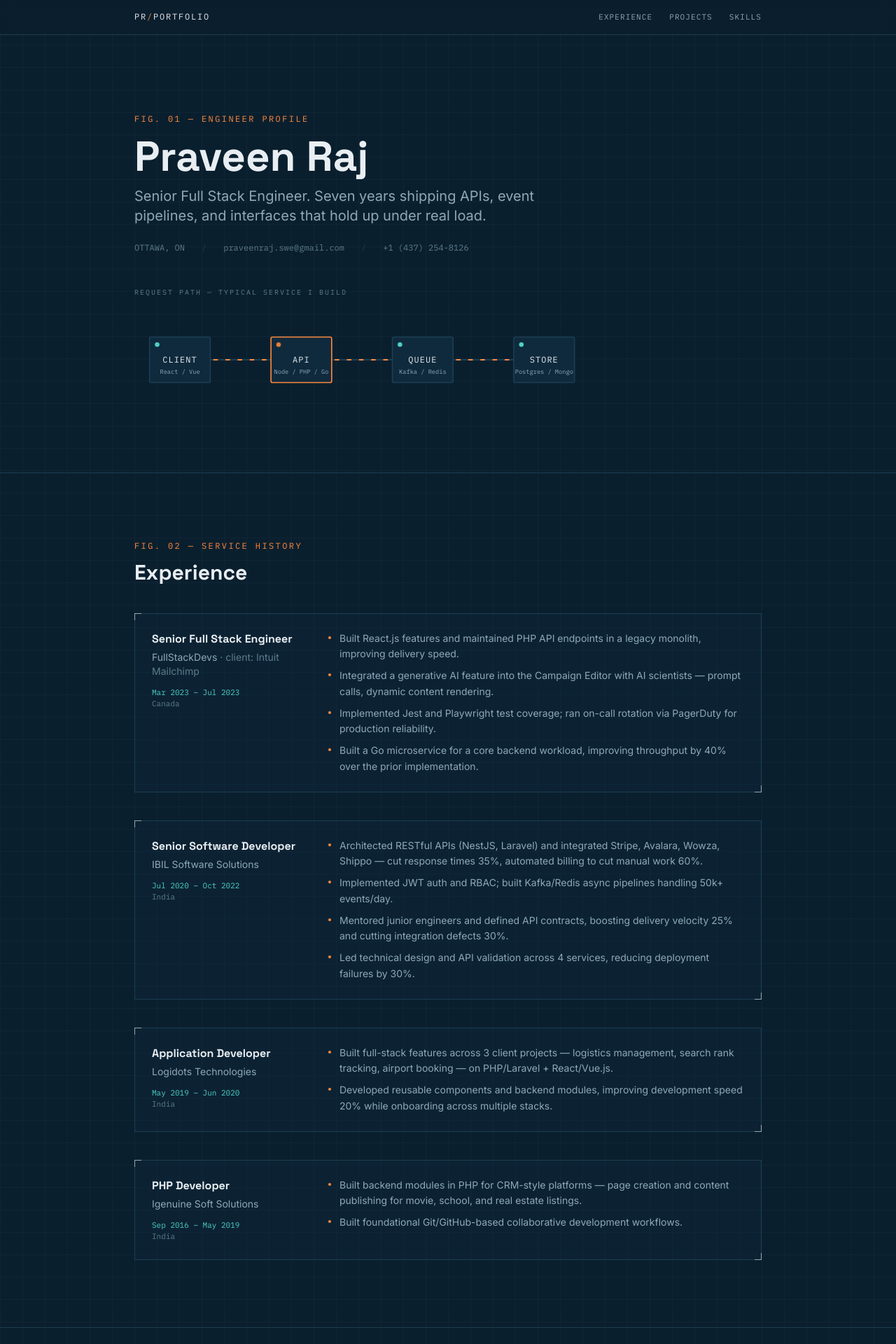
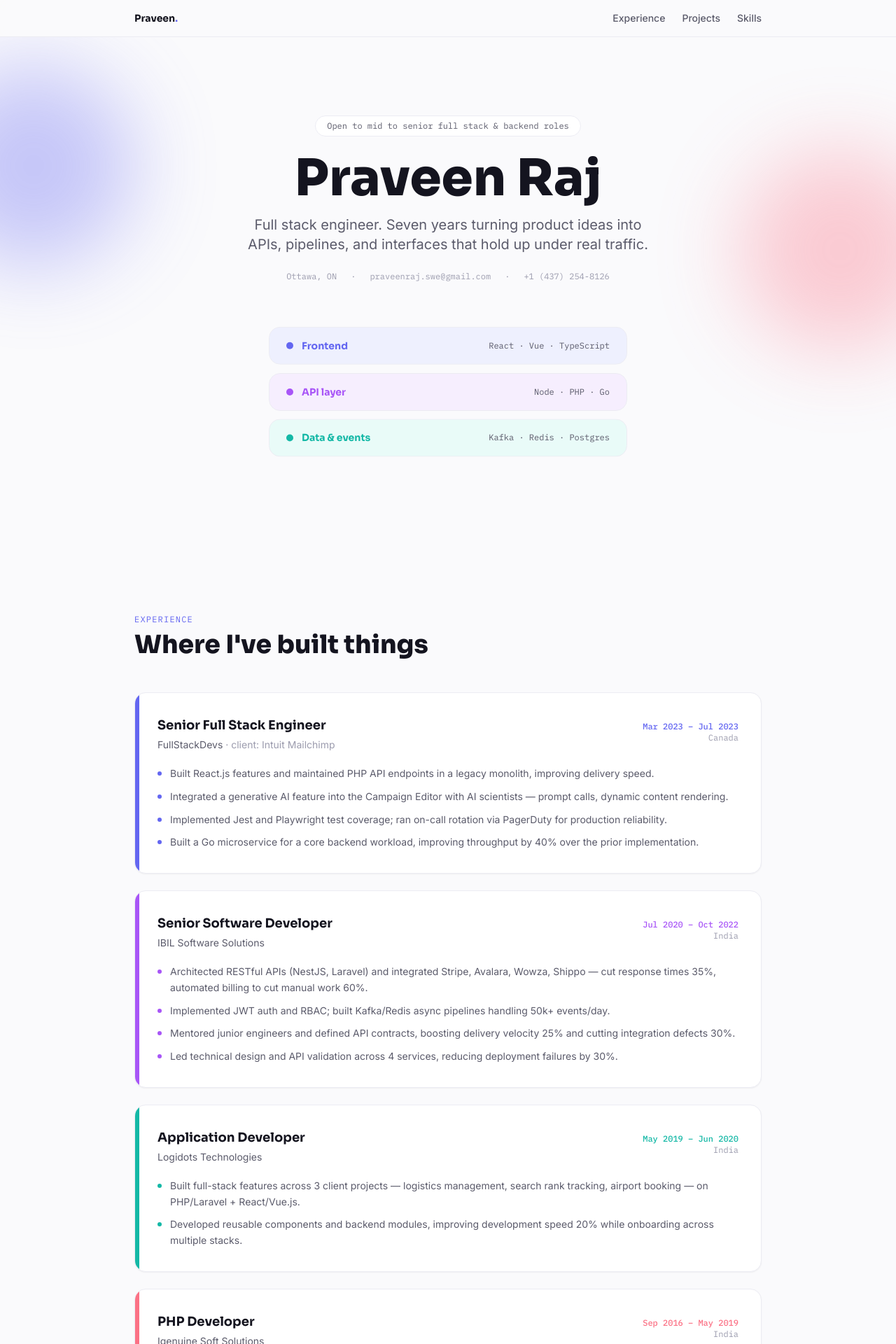
Before and after one commit to praveenraj1993/portfolio, a Next.js app: page / in a window 1280 px wide. Shown: the top 1920 px of the page at 70% size. Built offline with nearby package versions, Linux system fonts and the light colour scheme.

Commit message:
Switch to colorful design

```diff
--- a/app/globals.css
+++ b/app/globals.css
@@ -7,47 +7,23 @@ html {
 }
 
 body {
-  background-color: #0a1f2e;
-  color: #e8eef2;
-  background-image:
-    linear-gradient(#1c3e5233 1px, transparent 1px),
-    linear-gradient(90deg, #1c3e5233 1px, transparent 1px);
-  background-size: 32px 32px;
+  background-color: #fafafc;
+  color: #14141f;
 }
 
 ::selection {
-  background-color: #ff8a3d;
-  color: #0a1f2e;
+  background-color: #a855f7;
+  color: #ffffff;
 }
 
 :focus-visible {
-  outline: 2px solid #ff8a3d;
+  outline: 2px solid #6366f1;
   outline-offset: 3px;
 }
 
-.corner-bracket {
-  position: relative;
-}
-.corner-bracket::before,
-.corner-bracket::after {
-  content: "";
-  position: absolute;
-  width: 10px;
-  height: 10px;
-  border-color: #5f7b8c;
-  opacity: 0.6;
-}
-.corner-bracket::before {
-  top: -1px;
-  left: -1px;
-  border-top: 1px solid;
-  border-left: 1px solid;
-}
-.corner-bracket::after {
-  bottom: -1px;
-  right: -1px;
-  border-bottom: 1px solid;
-  border-right: 1px solid;
+.blob {
+  filter: blur(60px);
+  opacity: 0.35;
 }
 
 @media (prefers-reduced-motion: reduce) {
--- a/app/layout.tsx
+++ b/app/layout.tsx
@@ -1,11 +1,11 @@
 import type { Metadata } from "next";
-import { Space_Grotesk, Inter, IBM_Plex_Mono } from "next/font/google";
+import { Sora, Inter, IBM_Plex_Mono } from "next/font/google";
 import "./globals.css";
 
-const spaceGrotesk = Space_Grotesk({
+const sora = Sora({
   subsets: ["latin"],
-  weight: ["500", "700"],
-  variable: "--font-space-grotesk",
+  weight: ["600", "700", "800"],
+  variable: "--font-sora",
 });
 
 const inter = Inter({
@@ -34,7 +34,7 @@ export default function RootLayout({
   return (
     <html lang="en">
       <body
-        className={`${spaceGrotesk.variable} ${inter.variable} ${plexMono.variable} font-body`}
+        className={`${sora.variable} ${inter.variable} ${plexMono.variable} font-body bg-canvas text-ink`}
       >
         {children}
       </body>
--- a/components/Experience.tsx
+++ b/components/Experience.tsx
@@ -5,6 +5,7 @@ const roles = [
     note: "client: Intuit Mailchimp",
     location: "Canada",
     period: "Mar 2023 – Jul 2023",
+    accent: "indigo",
     points: [
       "Built React.js features and maintained PHP API endpoints in a legacy monolith, improving delivery speed.",
       "Integrated a generative AI feature into the Campaign Editor with AI scientists — prompt calls, dynamic content rendering.",
@@ -18,6 +19,7 @@ const roles = [
     note: null,
     location: "India",
     period: "Jul 2020 – Oct 2022",
+    accent: "violet",
     points: [
       "Architected RESTful APIs (NestJS, Laravel) and integrated Stripe, Avalara, Wowza, Shippo — cut response times 35%, automated billing to cut manual work 60%.",
       "Implemented JWT auth and RBAC; built Kafka/Redis async pipelines handling 50k+ events/day.",
@@ -31,6 +33,7 @@ const roles = [
     note: null,
     location: "India",
     period: "May 2019 – Jun 2020",
+    accent: "teal",
     points: [
       "Built full-stack features across 3 client projects — logistics management, search rank tracking, airport booking — on PHP/Laravel + React/Vue.js.",
       "Developed reusable components and backend modules, improving development speed 20% while onboarding across multiple stacks.",
@@ -42,6 +45,7 @@ const roles = [
     note: null,
     location: "India",
     period: "Sep 2016 – May 2019",
+    accent: "coral",
     points: [
       "Built backend modules in PHP for CRM-style platforms — page creation and content publishing for movie, school, and real estate listings.",
       "Built foundational Git/GitHub-based collaborative development workflows.",
@@ -49,47 +53,62 @@ const roles = [
   },
 ];
 
+const accentBar: Record<string, string> = {
+  indigo: "bg-indigo",
+  violet: "bg-violet",
+  teal: "bg-teal",
+  coral: "bg-coral",
+};
+const accentText: Record<string, string> = {
+  indigo: "text-indigo",
+  violet: "text-violet",
+  teal: "text-teal",
+  coral: "text-coral",
+};
+
 export default function Experience() {
   return (
-    <section id="experience" className="border-b border-blueprint-line px-6 py-16 md:px-12 md:py-24">
+    <section id="experience" className="px-6 py-20 md:px-12 md:py-28">
       <div className="mx-auto max-w-4xl">
-        <p className="font-mono text-xs tracking-[0.2em] text-copper">
-          FIG. 02 — SERVICE HISTORY
+        <p className="font-mono text-xs uppercase tracking-widest text-indigo">
+          Experience
         </p>
-        <h2 className="mt-3 font-display text-2xl font-bold text-blueprint-text md:text-3xl">
-          Experience
+        <h2 className="mt-2 font-display text-3xl font-extrabold text-ink md:text-4xl">
+          Where I&apos;ve built things
         </h2>
 
-        <div className="mt-10 space-y-10">
+        <div className="mt-12 space-y-6">
           {roles.map((role) => (
             <div
               key={role.title + role.period}
-              className="corner-bracket grid gap-3 border border-blueprint-line bg-blueprint-panel/40 p-5 md:grid-cols-[220px_1fr] md:gap-8 md:p-6"
+              className="relative overflow-hidden rounded-2xl border border-border bg-panel p-6 shadow-sm md:p-8"
             >
+              <span
+                className={`absolute left-0 top-0 h-full w-1.5 ${accentBar[role.accent]}`}
+              />
+              <div className="flex flex-wrap items-baseline justify-between gap-2">
                 <div>
-                <p className="font-display text-base font-bold text-blueprint-text">
+                  <p className="font-display text-lg font-bold text-ink">
                     {role.title}
                   </p>
-                <p className="mt-1 text-sm text-blueprint-muted">
+                  <p className="mt-1 text-sm text-inkMuted">
                     {role.org}
                     {role.note && (
-                    <span className="text-blueprint-mutedDim"> · {role.note}</span>
+                      <span className="text-inkFaint"> · {role.note}</span>
                     )}
                   </p>
-                <p className="mt-3 font-mono text-[11px] text-teal">
+                </div>
+                <div className="text-right">
+                  <p className={`font-mono text-xs font-medium ${accentText[role.accent]}`}>
                     {role.period}
                   </p>
-                <p className="font-mono text-[11px] text-blueprint-mutedDim">
-                  {role.location}
-                </p>
+                  <p className="font-mono text-xs text-inkFaint">{role.location}</p>
                 </div>
-              <ul className="space-y-2">
+              </div>
+              <ul className="mt-5 space-y-2.5">
                 {role.points.map((point) => (
-                  <li
-                    key={point}
-                    className="flex gap-3 text-sm leading-relaxed text-blueprint-muted"
-                  >
-                    <span className="mt-2 h-1 w-1 shrink-0 rounded-full bg-copper" />
+                  <li key={point} className="flex gap-3 text-sm leading-relaxed text-inkMuted">
+                    <span className={`mt-2 h-1.5 w-1.5 shrink-0 rounded-full ${accentBar[role.accent]}`} />
                     <span>{point}</span>
                   </li>
                 ))}
--- a/components/Hero.tsx
+++ b/components/Hero.tsx
@@ -1,38 +1,37 @@
-import SystemDiagram from "./SystemDiagram";
+import StackLayers from "./StackLayers";
 
 export default function Hero() {
   return (
-    <section className="relative border-b border-blueprint-line px-6 pt-20 pb-16 md:px-12 md:pt-28 md:pb-20">
-      <div className="mx-auto max-w-4xl">
-        <p className="font-mono text-xs tracking-[0.2em] text-copper animate-fadeUp">
-          FIG. 01 — ENGINEER PROFILE
-        </p>
-        <h1 className="mt-4 font-display text-4xl font-bold leading-[1.1] text-blueprint-text md:text-6xl animate-fadeUp [animation-delay:80ms] opacity-0 [animation-fill-mode:forwards]">
+    <section className="relative overflow-hidden px-6 pt-20 pb-20 md:px-12 md:pt-28 md:pb-28">
+      {/* background color blobs */}
+      <div className="blob absolute -left-24 top-10 h-72 w-72 rounded-full bg-indigo" />
+      <div className="blob absolute -right-16 top-40 h-72 w-72 rounded-full bg-coral" />
+
+      <div className="relative mx-auto max-w-4xl text-center">
+        <span className="inline-block rounded-full border border-border bg-panel px-4 py-1.5 font-mono text-xs text-inkMuted animate-fadeUp opacity-0 [animation-fill-mode:forwards]">
+          Open to mid to senior full stack &amp; backend roles
+        </span>
+
+        <h1 className="mt-6 font-display text-5xl font-extrabold leading-[1.05] text-ink md:text-7xl animate-fadeUp [animation-delay:100ms] opacity-0 [animation-fill-mode:forwards]">
           Praveen Raj
         </h1>
-        <p className="mt-3 max-w-xl font-body text-lg text-blueprint-muted md:text-xl animate-fadeUp [animation-delay:160ms] opacity-0 [animation-fill-mode:forwards]">
-          Senior Full Stack Engineer. Seven years shipping APIs, event
-          pipelines, and interfaces that hold up under real load.
+        <p className="mx-auto mt-4 max-w-xl font-body text-lg text-inkMuted md:text-xl animate-fadeUp [animation-delay:200ms] opacity-0 [animation-fill-mode:forwards]">
+          Full stack engineer. Seven years turning product ideas into APIs,
+          pipelines, and interfaces that hold up under real traffic.
         </p>
 
-        <div className="mt-6 flex flex-wrap gap-x-6 gap-y-2 font-mono text-xs text-blueprint-mutedDim animate-fadeUp [animation-delay:220ms] opacity-0 [animation-fill-mode:forwards]">
-          <span>OTTAWA, ON</span>
-          <span className="text-blueprint-line">/</span>
-          <a
-            href="mailto:praveenraj.swe@gmail.com"
-            className="hover:text-copper transition-colors"
-          >
+        <div className="mt-6 flex flex-wrap justify-center gap-x-5 gap-y-2 font-mono text-xs text-inkFaint animate-fadeUp [animation-delay:280ms] opacity-0 [animation-fill-mode:forwards]">
+          <span>Ottawa, ON</span>
+          <span>·</span>
+          <a href="mailto:praveenraj.swe@gmail.com" className="hover:text-indigo transition-colors">
             praveenraj.swe@gmail.com
           </a>
-          <span className="text-blueprint-line">/</span>
+          <span>·</span>
           <span>+1 (437) 254-8126</span>
         </div>
 
-        <div className="mt-12 animate-fadeUp [animation-delay:320ms] opacity-0 [animation-fill-mode:forwards]">
-          <p className="mb-2 font-mono text-[10px] tracking-[0.2em] text-blueprint-mutedDim">
-            REQUEST PATH — TYPICAL SERVICE I BUILD
-          </p>
-          <SystemDiagram />
+        <div className="mt-16 animate-fadeUp [animation-delay:360ms] opacity-0 [animation-fill-mode:forwards]">
+          <StackLayers />
         </div>
       </div>
     </section>
--- a/components/Nav.tsx
+++ b/components/Nav.tsx
@@ -1,25 +1,22 @@
 const links = [
-  { href: "#experience", label: "EXPERIENCE" },
-  { href: "#projects", label: "PROJECTS" },
-  { href: "#skills", label: "SKILLS" },
+  { href: "#experience", label: "Experience" },
+  { href: "#projects", label: "Projects" },
+  { href: "#skills", label: "Skills" },
 ];
 
 export default function Nav() {
   return (
-    <nav className="sticky top-0 z-10 border-b border-blueprint-line bg-blueprint-bg/90 px-6 py-4 backdrop-blur md:px-12">
+    <nav className="sticky top-0 z-10 border-b border-border bg-canvas/80 px-6 py-4 backdrop-blur md:px-12">
       <div className="mx-auto flex max-w-4xl items-center justify-between">
-        <a
-          href="#"
-          className="font-mono text-xs tracking-[0.15em] text-blueprint-text"
-        >
-          PR<span className="text-copper">/</span>PORTFOLIO
+        <a href="#" className="font-display text-sm font-bold text-ink">
+          Praveen<span className="text-indigo">.</span>
         </a>
         <div className="flex gap-6">
           {links.map((link) => (
             <a
               key={link.href}
               href={link.href}
-              className="font-mono text-[11px] tracking-[0.1em] text-blueprint-muted transition-colors hover:text-copper"
+              className="font-body text-sm font-medium text-inkMuted transition-colors hover:text-indigo"
             >
               {link.label}
             </a>
--- a/components/Projects.tsx
+++ b/components/Projects.tsx
@@ -6,9 +6,10 @@ const projects = [
     description:
       "Marketers build and launch SMS and email campaigns, including AI-assisted content generation inside the Campaign Editor.",
     contribution:
-      "Built and maintained React.js frontend features and PHP API endpoints on a legacy monolith. Integrated a generative AI feature and a standalone Go microservice into the platform, backed by full Jest/Playwright test coverage and on-call monitoring.",
+      "Built and maintained React.js frontend features and PHP API endpoints on a legacy monolith. Integrated a generative AI feature and a standalone Go microservice, backed by full Jest/Playwright test coverage and on-call monitoring.",
     stack: ["React", "PHP", "TypeScript", "Go", "MySQL", "Jest", "Playwright", "Docker", "GCP"],
     metric: "+40% throughput",
+    accent: "indigo",
   },
   {
     name: "Liiighthouse",
@@ -20,49 +21,48 @@ const projects = [
       "Orchestrated backend infrastructure end to end — high-performance upload and live-streaming APIs, plus an event-driven job pipeline processing 50k+ background jobs daily at 99.9% completion.",
     stack: ["Laravel", "Node.js", "FFmpeg", "Wowza", "Kafka", "Redis", "AWS S3", "AWS RDS", "MongoDB", "Elasticsearch"],
     metric: "-50% transcoding time",
+    accent: "teal",
   },
 ];
 
+const accentSoft: Record<string, string> = {
+  indigo: "bg-indigo-soft text-indigo",
+  teal: "bg-teal-soft text-teal",
+};
+
 export default function Projects() {
   return (
-    <section id="projects" className="border-b border-blueprint-line px-6 py-16 md:px-12 md:py-24">
+    <section id="projects" className="bg-panel px-6 py-20 md:px-12 md:py-28">
       <div className="mx-auto max-w-4xl">
-        <p className="font-mono text-xs tracking-[0.2em] text-copper">
-          FIG. 03 — SELECTED BUILDS
+        <p className="font-mono text-xs uppercase tracking-widest text-violet">
+          Projects
         </p>
-        <h2 className="mt-3 font-display text-2xl font-bold text-blueprint-text md:text-3xl">
-          Projects
+        <h2 className="mt-2 font-display text-3xl font-extrabold text-ink md:text-4xl">
+          Things worth showing
         </h2>
 
-        <div className="mt-10 grid gap-6 md:grid-cols-2">
+        <div className="mt-12 grid gap-6 md:grid-cols-2">
           {projects.map((project) => (
             <div
               key={project.name}
-              className="corner-bracket flex flex-col border border-blueprint-line bg-blueprint-panel/40 p-6"
+              className="flex flex-col rounded-2xl border border-border bg-canvas p-7 transition-transform hover:-translate-y-1 hover:shadow-lg"
             >
               <div className="flex items-start justify-between gap-4">
                 <div>
-                  <p className="font-display text-lg font-bold text-blueprint-text">
-                    {project.name}
-                  </p>
-                  <p className="mt-1 text-sm text-blueprint-muted">
-                    {project.subtitle}
-                  </p>
+                  <p className="font-display text-xl font-bold text-ink">{project.name}</p>
+                  <p className="mt-1 text-sm text-inkMuted">{project.subtitle}</p>
                 </div>
-                <span className="shrink-0 font-mono text-[10px] text-blueprint-mutedDim">
+                <span className="shrink-0 font-mono text-[10px] text-inkFaint">
                   {project.period}
                 </span>
               </div>
 
-              <p className="mt-4 text-sm leading-relaxed text-blueprint-muted">
-                {project.description}
-              </p>
-              <p className="mt-3 text-sm leading-relaxed text-blueprint-muted">
-                {project.contribution}
-              </p>
+              <p className="mt-4 text-sm leading-relaxed text-inkMuted">{project.description}</p>
+              <p className="mt-3 text-sm leading-relaxed text-inkMuted">{project.contribution}</p>
 
-              <div className="mt-4 inline-flex w-fit items-center gap-2 border border-teal/30 bg-teal/5 px-2.5 py-1 font-mono text-[11px] text-teal">
-                <span className="h-1.5 w-1.5 rounded-full bg-teal" />
+              <div
+                className={`mt-4 inline-flex w-fit items-center gap-2 rounded-full px-3 py-1.5 font-mono text-xs font-medium ${accentSoft[project.accent]}`}
+              >
                 {project.metric}
               </div>
 
@@ -70,7 +70,7 @@ export default function Projects() {
                 {project.stack.map((tech) => (
                   <span
                     key={tech}
-                    className="border border-blueprint-line px-2 py-1 font-mono text-[10px] text-blueprint-mutedDim"
+                    className="rounded-full border border-border bg-panel px-2.5 py-1 font-mono text-[10px] text-inkMuted"
                   >
                     {tech}
                   </span>
--- a/components/Skills.tsx
+++ b/components/Skills.tsx
@@ -1,50 +1,61 @@
 const groups = [
   {
-    label: "LANGUAGES & FRAMEWORKS",
+    label: "Languages & frameworks",
+    accent: "indigo",
     items: [
       "TypeScript", "JavaScript (ES6+)", "PHP", "Go", "React.js", "Vue.js",
       "HTML/CSS", "Node.js", "NestJS", "Express.js", "Laravel", "Blade", "RESTful APIs",
     ],
   },
   {
-    label: "DATA & MESSAGING",
+    label: "Data & messaging",
+    accent: "violet",
     items: ["PostgreSQL", "MySQL", "MongoDB", "Redis", "Kafka", "DynamoDB"],
   },
   {
-    label: "CLOUD & DEVOPS",
+    label: "Cloud & DevOps",
+    accent: "teal",
     items: [
       "AWS (ECS, EC2, Lambda, S3, API Gateway, CloudFront, IAM)",
       "Docker", "GitHub Actions", "Jenkins", "CI/CD",
     ],
   },
   {
-    label: "TESTING & AI-ASSISTED DEV",
+    label: "Testing & AI-assisted dev",
+    accent: "coral",
     items: ["Jest", "Playwright", "Vitest", "Mocha", "Cursor", "Claude", "Codex"],
   },
 ];
 
+const accentText: Record<string, string> = {
+  indigo: "text-indigo",
+  violet: "text-violet",
+  teal: "text-teal",
+  coral: "text-coral",
+};
+
 export default function Skills() {
   return (
-    <section id="skills" className="border-b border-blueprint-line px-6 py-16 md:px-12 md:py-24">
+    <section id="skills" className="px-6 py-20 md:px-12 md:py-28">
       <div className="mx-auto max-w-4xl">
-        <p className="font-mono text-xs tracking-[0.2em] text-copper">
-          FIG. 04 — COMPONENT LIBRARY
+        <p className="font-mono text-xs uppercase tracking-widest text-teal">
+          Skills
         </p>
-        <h2 className="mt-3 font-display text-2xl font-bold text-blueprint-text md:text-3xl">
-          Skills
+        <h2 className="mt-2 font-display text-3xl font-extrabold text-ink md:text-4xl">
+          What I work with
         </h2>
 
-        <div className="mt-10 grid gap-6 sm:grid-cols-2">
+        <div className="mt-12 grid gap-8 sm:grid-cols-2">
           {groups.map((group) => (
             <div key={group.label}>
-              <p className="font-mono text-[11px] tracking-[0.15em] text-blueprint-mutedDim">
+              <p className={`font-display text-sm font-bold ${accentText[group.accent]}`}>
                 {group.label}
               </p>
-              <div className="mt-3 flex flex-wrap gap-1.5">
+              <div className="mt-3 flex flex-wrap gap-2">
                 {group.items.map((item) => (
                   <span
                     key={item}
-                    className="border border-blueprint-line bg-blueprint-panel/40 px-2.5 py-1 text-xs text-blueprint-muted"
+                    className="rounded-full border border-border bg-panel px-3 py-1.5 text-xs text-inkMuted"
                   >
                     {item}
                   </span>
@@ -54,14 +65,12 @@ export default function Skills() {
           ))}
         </div>
 
-        <div className="mt-10 border border-blueprint-line bg-blueprint-panel/40 p-5">
-          <p className="font-mono text-[11px] tracking-[0.15em] text-blueprint-mutedDim">
-            EDUCATION
-          </p>
-          <p className="mt-2 text-sm text-blueprint-text">
+        <div className="mt-10 rounded-2xl border border-border bg-panel p-6">
+          <p className="font-display text-sm font-bold text-coral">Education</p>
+          <p className="mt-2 text-sm text-ink">
             B.Eng., Electronics &amp; Communication Engineering — Anna
             University, India, 2015{" "}
-            <span className="text-blueprint-mutedDim">(WES evaluated)</span>
+            <span className="text-inkFaint">(WES evaluated)</span>
           </p>
         </div>
       </div>
--- /dev/null
+++ b/components/StackLayers.tsx
@@ -0,0 +1,27 @@
+const layers = [
+  { label: "Frontend", tech: "React · Vue · TypeScript", color: "bg-indigo", soft: "bg-indigo-soft", text: "text-indigo" },
+  { label: "API layer", tech: "Node · PHP · Go", color: "bg-violet", soft: "bg-violet-soft", text: "text-violet" },
+  { label: "Data & events", tech: "Kafka · Redis · Postgres", color: "bg-teal", soft: "bg-teal-soft", text: "text-teal" },
+];
+
+export default function StackLayers() {
+  return (
+    <div className="mx-auto flex max-w-lg flex-col gap-3">
+      {layers.map((layer, i) => (
+        <div
+          key={layer.label}
+          className={`animate-floaty flex items-center justify-between rounded-2xl border border-border ${layer.soft} px-6 py-4`}
+          style={{ animationDelay: `${i * 0.4}s` }}
+        >
+          <div className="flex items-center gap-3">
+            <span className={`h-2.5 w-2.5 rounded-full ${layer.color}`} />
+            <span className={`font-display text-sm font-bold ${layer.text}`}>
+              {layer.label}
+            </span>
+          </div>
+          <span className="font-mono text-xs text-inkMuted">{layer.tech}</span>
+        </div>
+      ))}
+    </div>
+  );
+}
--- a/package.json
+++ b/package.json
@@ -1,5 +1,5 @@
 {
-  "name": "praveen-raj-portfolio",
+  "name": "praveen-raj-portfolio-colorful",
   "version": "1.0.0",
   "private": true,
   "scripts": {
--- a/tailwind.config.js
+++ b/tailwind.config.js
@@ -7,53 +7,35 @@ module.exports = {
   theme: {
     extend: {
       colors: {
-        blueprint: {
-          bg: "#0A1F2E",
-          panel: "#0F2A3D",
-          line: "#1C3E52",
-          lineFaint: "#15304199",
-          text: "#E8EEF2",
-          muted: "#8FA8B8",
-          mutedDim: "#5F7B8C",
-        },
-        copper: {
-          DEFAULT: "#FF8A3D",
-          dim: "#C96A2E",
-        },
-        teal: {
-          DEFAULT: "#4FD1C5",
-          dim: "#3AA89D",
-        },
+        canvas: "#FAFAFC",
+        panel: "#FFFFFF",
+        ink: "#14141F",
+        inkMuted: "#5B5B6B",
+        inkFaint: "#9C9CAE",
+        border: "#ECECF3",
+        indigo: { DEFAULT: "#6366F1", soft: "#EEF0FE" },
+        violet: { DEFAULT: "#A855F7", soft: "#F6EEFE" },
+        teal: { DEFAULT: "#14B8A6", soft: "#E9FBF8" },
+        coral: { DEFAULT: "#FB7185", soft: "#FFEFF1" },
       },
       fontFamily: {
-        display: ["var(--font-space-grotesk)", "sans-serif"],
+        display: ["var(--font-sora)", "sans-serif"],
         body: ["var(--font-inter)", "sans-serif"],
         mono: ["var(--font-plex-mono)", "monospace"],
       },
-      backgroundImage: {
-        grid: "linear-gradient(#1C3E5240 1px, transparent 1px), linear-gradient(90deg, #1C3E5240 1px, transparent 1px)",
-      },
-      backgroundSize: {
-        grid: "32px 32px",
-      },
       keyframes: {
-        "pulse-line": {
-          "0%": { strokeDashoffset: "240" },
-          "100%": { strokeDashoffset: "0" },
+        floaty: {
+          "0%, 100%": { transform: "translateY(0px)" },
+          "50%": { transform: "translateY(-10px)" },
         },
         fadeUp: {
-          "0%": { opacity: "0", transform: "translateY(12px)" },
+          "0%": { opacity: "0", transform: "translateY(14px)" },
           "100%": { opacity: "1", transform: "translateY(0)" },
-        },
-        blink: {
-          "0%, 100%": { opacity: "1" },
-          "50%": { opacity: "0.2" },
         },
       },
       animation: {
-        "pulse-line": "pulse-line 2.4s linear infinite",
-        fadeUp: "fadeUp 0.6s ease-out forwards",
-        blink: "blink 1.6s ease-in-out infinite",
+        floaty: "floaty 6s ease-in-out infinite",
+        fadeUp: "fadeUp 0.7s ease-out forwards",
       },
     },
   },
```
Also changed, not shown: components/Footer.tsx (+22 -21 lines), 1 other file (tests, documents, lock files or other folders). Lines whose indentation alone changed are shown as unchanged.
